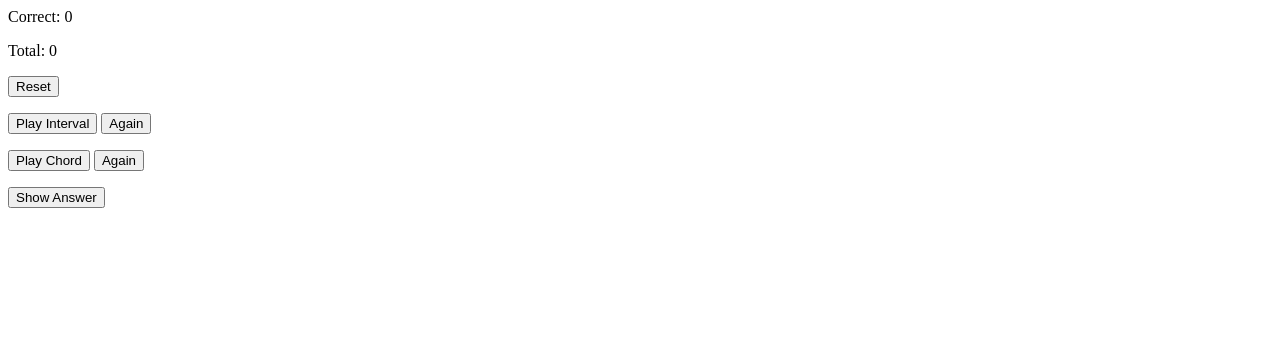
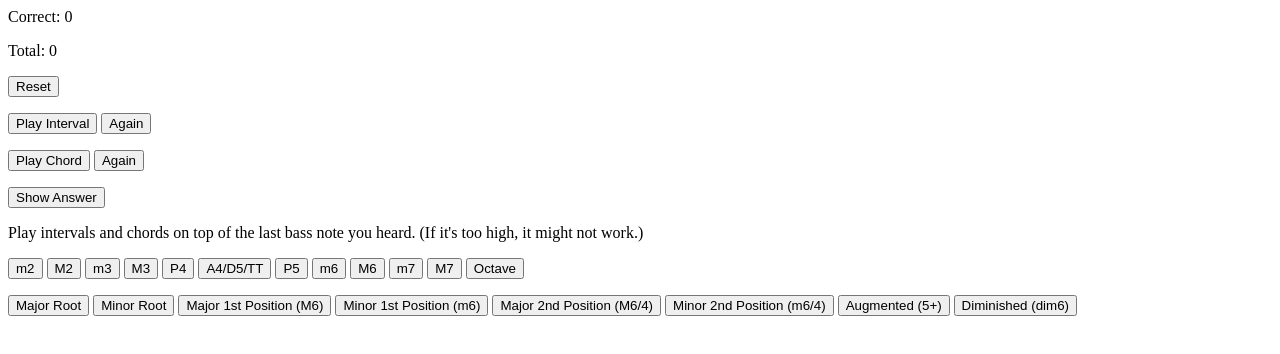
Before and after one commit to PaulJuliusMartinez/music_theory, a plain HTML site: page index.html in a window 1280 px wide. Drawn offline with Linux system fonts and the light colour scheme.

Commit message:
Added all the intervals and chords individually.

```diff
--- a/index.html
+++ b/index.html
@@ -20,11 +20,11 @@ var chords = [
   { title: "Major 2nd Position (M6/4)", intervals: [5, 9] },
   { title: "Minor 2nd Position (M6/4)", intervals: [5, 8] },
   { title: "Augmented", intervals: [4, 8] },
+  { title: "Diminished 2nd Position (dim6)", intervals: [3, 9] }
 //  { title: "Dominant 7th Root Position V7", intervals: [4, 7, 10] },
 //  { title: "Dominant 7th 1st Position (V6/5)", intervals: [3, 6, 8] },
 //  { title: "Dominant 7th 2nd Position (V4/3)", intervals: [3, 5, 9] },
 //  { title: "Dominant 7th 3rd Position (V4/2)", intervals: [2, 6, 9] },
-  { title: "Diminished 2nd Position (dim6)", intervals: [3, 9] }
 ];
 
 
@@ -105,6 +105,8 @@ function playChord(start, chord) {
 };
 
 function playNote(note) {
+  document.getElementById(notes[note]).pause();
+  document.getElementById(notes[note]).currentTime = 0;
   document.getElementById(notes[note]).play();
 };
 
@@ -112,7 +114,7 @@ function stopEverything() {
   var audioClips = document.getElementsByTagName('audio');
   for (var i = 0; i < audioClips.length; i++) {
     audioClips[i].pause();
-    audioClips[i].currentTime = 0;
+    //audioClips[i].currentTime = 0;
   }
 };
 
@@ -141,6 +143,33 @@ function stopEverything() {
   <input onclick="markIncorrect()" type="submit" value="Incorrect">
   <p/>
 </div>
+<p/>
+<div>
+  Play intervals and chords on top of the last bass note you heard. (If it's too high, it might not work.)
+  <p/>
+  <input onclick="playInterval(lastIntervalStart, 1)" type="submit" value="m2">
+  <input onclick="playInterval(lastIntervalStart, 2)" type="submit" value="M2">
+  <input onclick="playInterval(lastIntervalStart, 3)" type="submit" value="m3">
+  <input onclick="playInterval(lastIntervalStart, 4)" type="submit" value="M3">
+  <input onclick="playInterval(lastIntervalStart, 5)" type="submit" value="P4">
+  <input onclick="playInterval(lastIntervalStart, 6)" type="submit" value="A4/D5/TT">
+  <input onclick="playInterval(lastIntervalStart, 7)" type="submit" value="P5">
+  <input onclick="playInterval(lastIntervalStart, 8)" type="submit" value="m6">
+  <input onclick="playInterval(lastIntervalStart, 9)" type="submit" value="M6">
+  <input onclick="playInterval(lastIntervalStart, 10)" type="submit" value="m7">
+  <input onclick="playInterval(lastIntervalStart, 11)" type="submit" value="M7">
+  <input onclick="playInterval(lastIntervalStart, 12)" type="submit" value="Octave">
+  <p/>
+  <input onclick="playChord(lastChordStart, chords[0])" type="submit" value="Major Root">
+  <input onclick="playChord(lastChordStart, chords[1])" type="submit" value="Minor Root">
+  <input onclick="playChord(lastChordStart, chords[2])" type="submit" value="Major 1st Position (M6)">
+  <input onclick="playChord(lastChordStart, chords[3])" type="submit" value="Minor 1st Position (m6)">
+  <input onclick="playChord(lastChordStart, chords[4])" type="submit" value="Major 2nd Position (M6/4)">
+  <input onclick="playChord(lastChordStart, chords[5])" type="submit" value="Minor 2nd Position (m6/4)">
+  <input onclick="playChord(lastChordStart, chords[6])" type="submit" value="Augmented (5+)">
+  <input onclick="playChord(lastChordStart, chords[7])" type="submit" value="Diminished (dim6)">
+</div>
+
 
 <audio id="C3" src="./piano_notes/C3_trimmed.mp3"></audio>
 <audio id="Db3" src="./piano_notes/Db3_trimmed.mp3"></audio>
```
